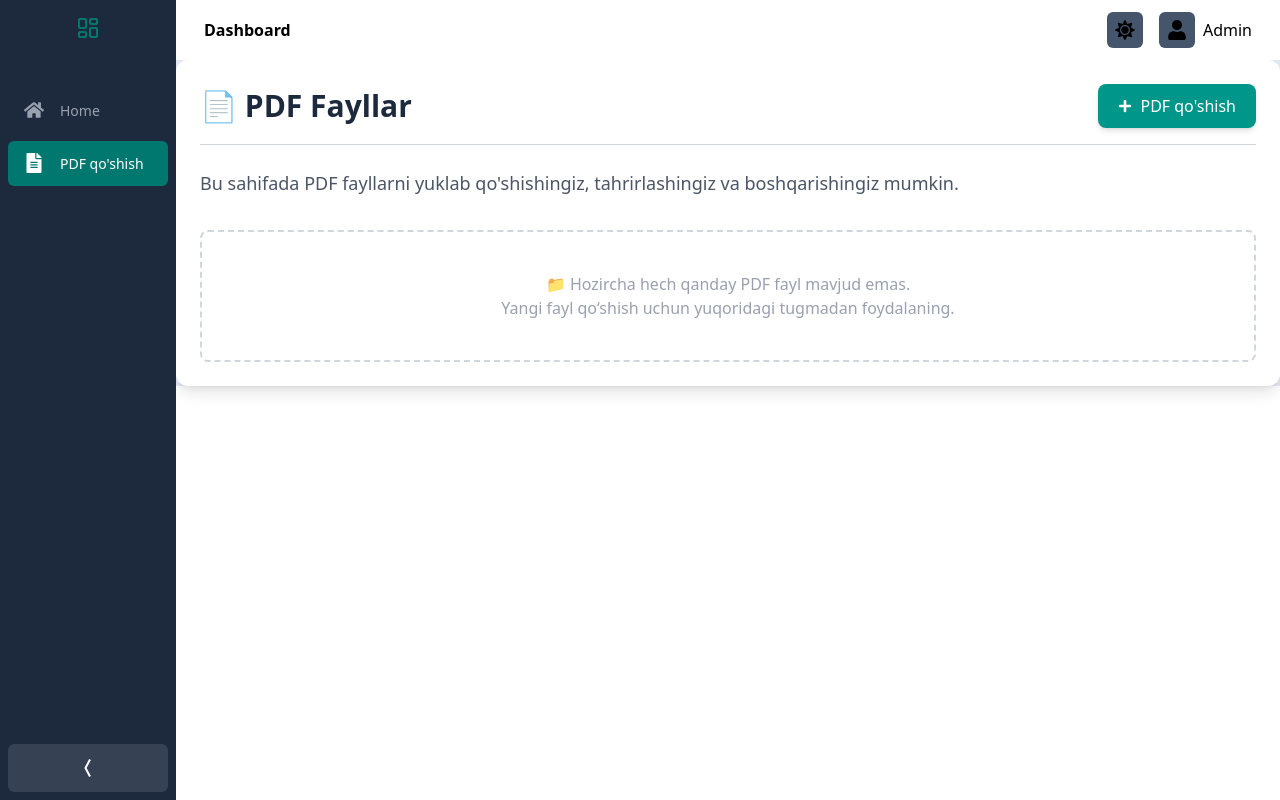
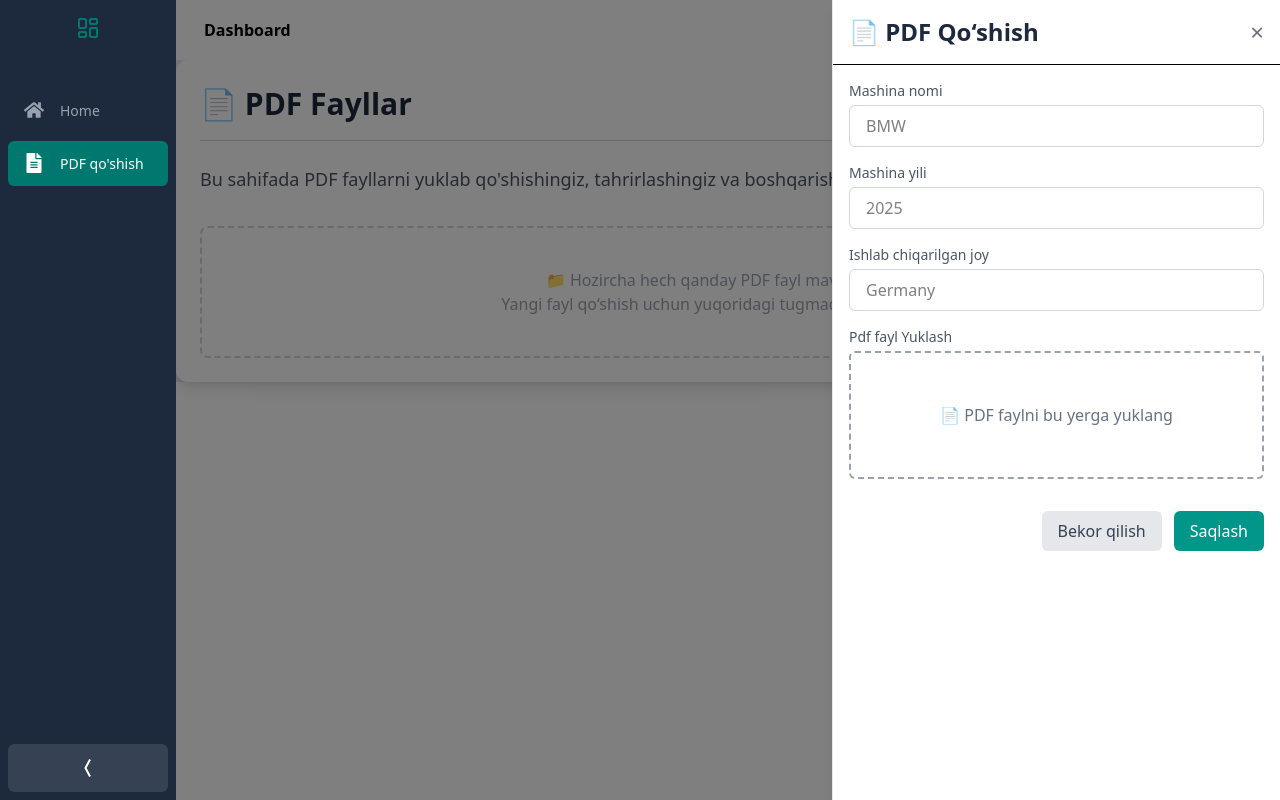
Before and after one commit to Husanjonazamov/qrcode-front, a React (Vite) app: page /dashboard/pdf in a window 1280 px wide. Both pictures are taken after a click on the button "PDF qo'shish". Built offline with nearby package versions, Linux system fonts and the light colour scheme.

Commit message:
New g4f version: 0.5.4.5 (current: 0.3.9.7) | pip install -U g4f

```diff
--- a/package.json
+++ b/package.json
@@ -11,6 +11,7 @@
   },
   "dependencies": {
     "@tailwindcss/vite": "^4.1.10",
+    "framer-motion": "^12.18.1",
     "lucide-react": "^0.514.0",
     "react": "^19.1.0",
     "react-dom": "^19.1.0",
--- a/src/components/Login/Login.jsx
+++ b/src/components/Login/Login.jsx
@@ -104,7 +104,7 @@ const LoginPage = () => {
 
           <button
             type="submit"
-            className="w-full bg-blue-600 hover:bg-blue-700 transition text-white font-medium py-2 rounded-xl text-sm md:text-base"
+            className="w-full bg-teal-700 hover:bg-teal-800 transition text-white font-medium py-2 rounded-xl text-sm md:text-base"
           >
             Login
           </button>
--- /dev/null
+++ b/src/components/PdfPage/AddItems.jsx
@@ -0,0 +1,82 @@
+import React from "react";
+import FileUpload from "./FileUpload";
+
+const PdfModel = ({ onClose, isOpen }) => {
+    return (
+        <>
+            {isOpen && (
+                <div
+                    className="fixed inset-0 z-40 bg-black/50 transition-opacity duration-500"
+                    onClick={onClose}
+                />
+            )}
+
+            <div
+                className={`fixed right-0 top-0 h-full w-full max-w-md bg-white z-50 shadow-lg border-l border-gray-200 overflow-y-auto transform transition-transform duration-500 ${
+                    isOpen ? "translate-x-0" : "translate-x-full"
+                }`}
+            >
+                <div className="flex justify-between items-center p-4 border-b">
+                    <h3 className="text-2xl font-semibold text-slate-800">
+                        📄 PDF Qo‘shish
+                    </h3>
+                    <button
+                        onClick={onClose}
+                        className="text-2xl text-gray-500 hover:text-gray-700"
+                    >
+                        &times;
+                    </button>
+                </div>
+
+                <form className="space-y-4 p-4">
+                    <div>
+                        <label className="block mb-1 text-sm font-medium text-gray-600">Mashina nomi</label>
+                        <input
+                            type="text"
+                            placeholder="BMW"
+                            className="w-full border border-gray-300 rounded-md px-4 py-2 focus:outline-none focus:ring-2 focus:ring-teal-500"
+                        />
+                    </div>
+
+                    <div>
+                        <label className="block mb-1 text-sm font-medium text-gray-600">Mashina yili</label>
+                        <input
+                            type="text"
+                            placeholder="2025"
+                            className="w-full border border-gray-300 rounded-md px-4 py-2 focus:outline-none focus:ring-2 focus:ring-teal-500"
+                        />
+                    </div>
+
+                    <div>
+                        <label className="block mb-1 text-sm font-medium text-gray-600">Ishlab chiqarilgan joy</label>
+                        <input
+                            type="text"
+                            placeholder="Germany"
+                            className="w-full border border-gray-300 rounded-md px-4 py-2 focus:outline-none focus:ring-2 focus:ring-teal-500"
+                        />
+                    </div>
+
+                    <FileUpload />
+
+                    <div className="flex justify-end gap-3 pt-4">
+                        <button
+                            type="button"
+                            onClick={onClose}
+                            className="px-4 py-2 bg-gray-200 text-gray-700 rounded-md hover:bg-gray-300"
+                        >
+                            Bekor qilish
+                        </button>
+                        <button
+                            type="submit"
+                            className="px-4 py-2 bg-teal-600 text-white rounded-md hover:bg-teal-700"
+                        >
+                            Saqlash
+                        </button>
+                    </div>
+                </form>
+            </div>
+        </>
+    );
+};
+
+export default PdfModel;
--- /dev/null
+++ b/src/components/PdfPage/FileUpload.jsx
@@ -0,0 +1,49 @@
+import React, { useRef, useState } from "react";
+
+
+
+const FileUpload = () => {
+
+    const fileInputRef = useRef(null);
+    const [fileName, setFileName] = useState("");
+
+    const handleFileChange = (e) => {
+        const file = e.target.files[0];
+        if (file) {
+            setFileName(file.name);
+        }
+    };
+
+    const triggerFileInput = () => {
+        fileInputRef.current.click();
+    };
+
+    return (
+        <div>
+            <label className="block mb-1 text-sm font-medium text-gray-600
+            ">Pdf fayl Yuklash</label>
+
+            <div
+            onClick={triggerFileInput}
+            className="w-full h-32 border-2 border-dashed border-gray-400 rounded-md flex items-center justify-center cursor-pointer
+            hover:border-teal-500 transition
+            ">
+                {fileName ? (
+                    <span className="text-teal-700 font-medium">{fileName}</span>
+                ) : (
+                    <span className="text-gray-500">📄 PDF faylni bu yerga yuklang</span>
+                )}
+            </div>
+            <input
+                type="file"
+                accept="application/pdf"
+                ref={fileInputRef}
+                onChange={handleFileChange}
+                className="hidden"
+            />
+
+        </div>
+    )
+}
+
+export default FileUpload;
--- a/src/components/PdfPage/PdfPage.jsx
+++ b/src/components/PdfPage/PdfPage.jsx
@@ -1,14 +1,22 @@
-import React from "react";
+import React, { useState } from "react";
 import { FaPlus } from "react-icons/fa";
+import PdfModel from "./AddItems";
+
+
+
 
 const PdfPage = () => {
+    const [isOpen, setIsOpen] = useState(false);
+
     return (
-        <div className="p-6 bg-white rounded-xl shadow-lg">
-            <div className="flex justify-between items-center mb-6 border-b border-gray-300 pb-4">
-                <h2 className="text-3xl font-extrabold text-slate-800">
-                    📄 PDF Fayllar
-                </h2>
-                <button className="flex items-center gap-2 bg-teal-600 hover:bg-teal-700 text-white font-medium px-5 py-2.5 rounded-lg shadow-md transition duration-300">
+        <div className="p-6 bg-white rounded-xl shadow-lg relative">
+            <div className="flex flex-col sm:flex-row sm:justify-between sm:items-center gap-4 mb-6 border-b border-gray-300 pb-4">
+                <h2 className="text-xl sm:text-3xl font-extrabold text-slate-800">📄 PDF Fayllar</h2>
+                <button
+                    onClick={() => setIsOpen(true)}
+                    className="flex items-center justify-center gap-2 bg-teal-600 hover:bg-teal-700 text-white
+                    font-medium px-4 py-2 sm:px-2.5 rounded-lg shadow-md transition duration-300 text-sm sm:text-base"
+                >
                     <FaPlus className="text-sm" />
                     PDF qo'shish
                 </button>
@@ -22,6 +30,8 @@ const PdfPage = () => {
                 <p>📁 Hozircha hech qanday PDF fayl mavjud emas.</p>
                 <p>Yangi fayl qo‘shish uchun yuqoridagi tugmadan foydalaning.</p>
             </div>
+
+            <PdfModel isOpen={isOpen} onClose={() => setIsOpen(false)} />
         </div>
     );
 };
```
Also changed, not shown: 1 other file (tests, documents, lock files or other folders).
